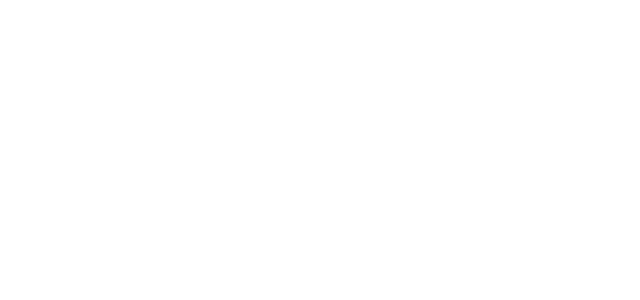
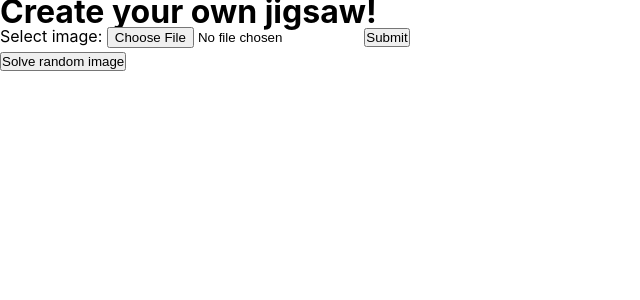
Before and after one commit to lemmoor/jigsaw-svelte, a Svelte app: page / in a window 1280 px wide. Shown: the top 300 px of the page, without its empty margins (0-640 px from the left). Built offline with nearby package versions, Linux system fonts and the light colour scheme.

Commit message:
Loading images

```diff
--- a/index.html
+++ b/index.html
@@ -4,7 +4,7 @@
     <meta charset="UTF-8" />
     <link rel="icon" type="image/svg+xml" href="/vite.svg" />
     <meta name="viewport" content="width=device-width, initial-scale=1.0" />
-    <title>Puzzles with Svelte</title>
+    <title>Jigsaw puzzles</title>
   </head>
   <body>
     <div id="app"></div>
--- a/package.json
+++ b/package.json
@@ -12,5 +12,8 @@
     "@sveltejs/vite-plugin-svelte": "^1.0.2",
     "svelte": "^3.49.0",
     "vite": "^3.1.0"
+  },
+  "dependencies": {
+    "svelte-canvas": "^0.7.1"
   }
 }
--- a/src/App.svelte
+++ b/src/App.svelte
@@ -1,9 +1,26 @@
 <script>
+  let jigsawSrc;
 
 </script>
 
 <main>
-
+  <h1>Create your own jigsaw!</h1>
+  <form>
+    <label for="img">Select image:</label>
+    <input type="file" id="img" name="img" accept="image/*">
+    <input type="submit" on:click|preventDefault={(e) => {
+      // @ts-ignore
+      let file = e.target.form[0].files[0]
+      if(file){
+        jigsawSrc = URL.createObjectURL(file)
+      }
+      console.log(jigsawSrc)
+    }}>
+  </form>
+  <button on:click = {() => jigsawSrc = "https://picsum.photos/200/300"}>Solve random image</button>
+  {#if (jigsawSrc)}
+  <img src={jigsawSrc} alt="puzzle" width="400px">
+  {/if}
 </main>
 
 <style>
```
Also changed, not shown: 2 other files (tests, documents, lock files or other folders).
